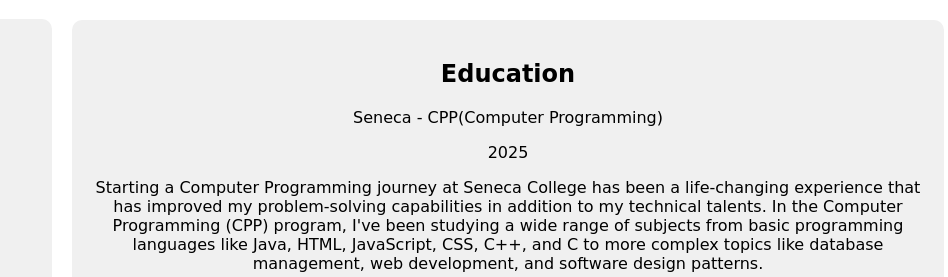
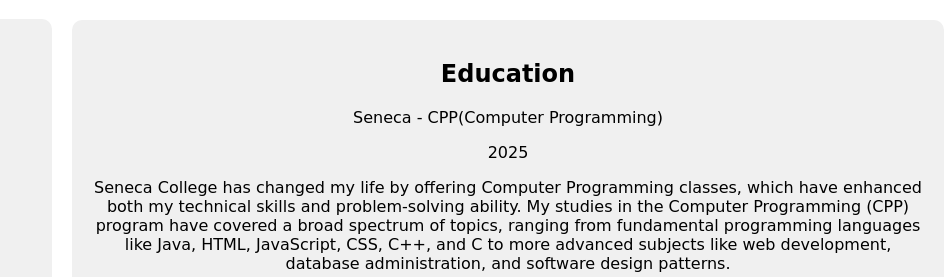
Before and after one commit to Taranomn/Taranom.githun.io, a website: page index.html in a window 1280 px wide. Shown: the top 277 px of the page, 332-1280 px from the left. Drawn offline with Linux system fonts and the light colour scheme; a web font is replaced by a local one.

Commit message:
Update index.html

```diff
--- a/index.html
+++ b/index.html
@@ -34,7 +34,7 @@
             <h2>Education</h2>
             <p>Seneca - CPP(Computer Programming)</p>
             <p>2025</p>
-            <p>Starting a Computer Programming journey at Seneca College has been a life-changing experience that has improved my problem-solving capabilities in addition to my technical talents. In the Computer Programming (CPP) program, I've been studying a wide range of subjects from basic programming languages like Java, HTML, JavaScript, CSS, C++, and C to more complex topics like database management, web development, and software design patterns.</p>
+            <p>Seneca College has changed my life by offering Computer Programming classes, which have enhanced both my technical skills and problem-solving ability. My studies in the Computer Programming (CPP) program have covered a broad spectrum of topics, ranging from fundamental programming languages like Java, HTML, JavaScript, CSS, C++, and C to more advanced subjects like web development, database administration, and software design patterns.</p>
             <p>I have applied academic knowledge in relevant ways throughout my studies by working on real-world difficulties through practical, hands-on initiatives. Among these projects have been the creation of powerful software programs, dynamic websites, and databases with effective data storage and retrieval systems. My coding skills have become more solid with each project, and I've learned the value of clear, maintainable code and productive teamwork.</p>
 
             <p>My education has placed a strong emphasis on important soft skills like communication, teamwork, and time management in addition to technical talents. These abilities have been critical to my growth both personally and professionally since they enable me to communicate difficult concepts clearly and work with colleagues on a variety of initiatives.</p>
```
